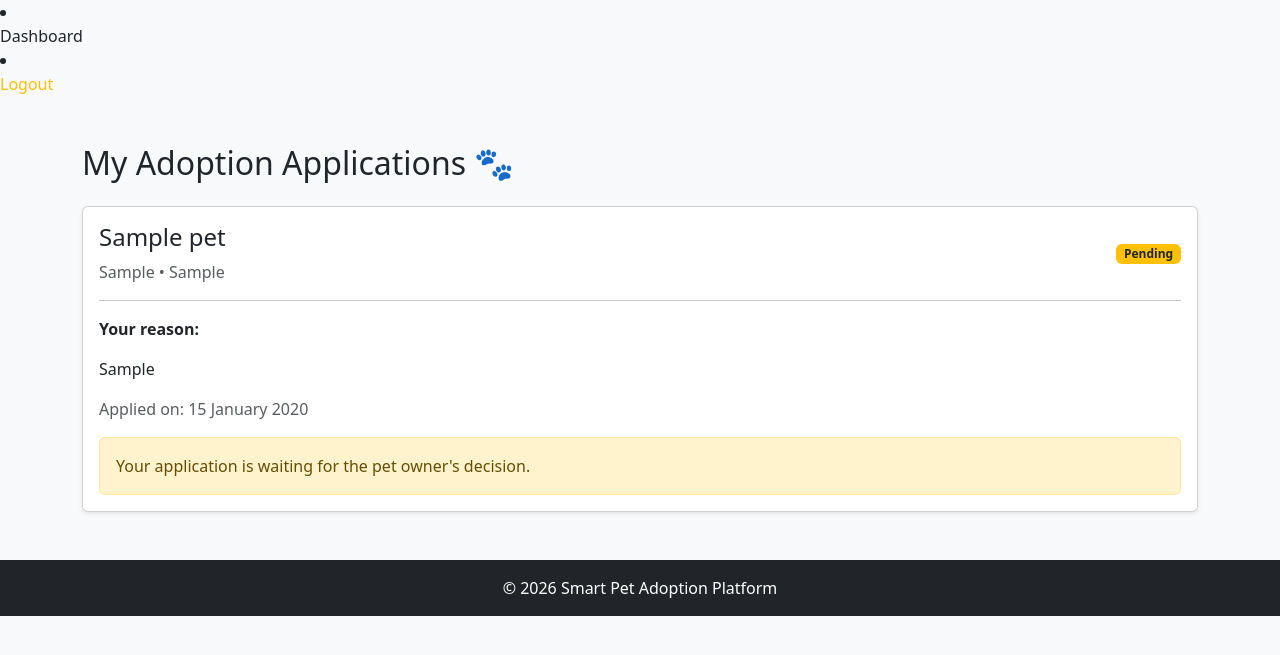
After one commit to jena-pratyush/SmartPetAdoption, a Flask app: page /my-applications in a window 1280 px wide. The commit adds this page. Shown: the top 655 px of the page. Run offline with Flask 3, Linux system fonts and the light colour scheme; the visitor is signed in with stand-in values (Sample User, id 1); tables that the repository leaves empty hold one stand-in row (values such as "Sample post").

Commit message:
Added Approve and Reject button on the owner side and the status of the Applications on the adopter side

```diff
--- a/routes/pet.py
+++ b/routes/pet.py
@@ -108,6 +108,77 @@ def applications():
 
     return render_template(
         "pets/applications.html",
+        requests=requests
+    )
+
+@pets.route("/applications/<int:request_id>/<action>", methods=["POST"])
+def update_application(request_id, action):
+
+    if "user_id" not in session:
+        flash("Please login first.", "warning")
+        return redirect(url_for("auth.login"))
+
+    adoption_request = AdoptionRequest.query.get_or_404(request_id)
+
+    pet = Pet.query.get_or_404(adoption_request.pet_id)
+
+    # Only the pet owner can approve/reject
+    if pet.owner_id != session["user_id"]:
+        flash("You are not allowed to manage this application.", "danger")
+        return redirect(url_for("pets.applications"))
+
+    # Application must still be pending
+    if adoption_request.status != "Pending":
+        flash("This application has already been processed.", "warning")
+        return redirect(url_for("pets.applications"))
+
+    if action == "approve":
+
+        adoption_request.status = "Approved"
+
+        # Pet is no longer available
+        pet.status = "adopted"
+
+        db.session.commit()
+
+        flash(
+            f"Adoption request for {pet.name} approved!",
+            "success"
+        )
+
+    elif action == "reject":
+
+        adoption_request.status = "Rejected"
+
+        db.session.commit()
+
+        flash(
+            "Adoption request rejected.",
+            "info"
+        )
+
+    else:
+
+        flash("Invalid action.", "danger")
+
+    return redirect(url_for("pets.applications"))
+
+@pets.route("/my-applications")
+def my_applications():
+
+    if "user_id" not in session:
+        flash("Please login first.", "warning")
+        return redirect(url_for("auth.login"))
+
+    requests = (
+        AdoptionRequest.query
+        .filter_by(adopter_id=session["user_id"])
+        .order_by(AdoptionRequest.created_at.desc())
+        .all()
+    )
+
+    return render_template(
+        "pets/my_applications.html",
         requests=requests
     )
 
--- a/templates/dashboard.html
+++ b/templates/dashboard.html
@@ -34,6 +34,12 @@
     Adoption Applications
 </a>
 
+<a
+    href="{{ url_for('pets.my_applications') }}"
+    class="btn btn-primary">
+    My Applications
+</a>
+
 <a href="/logout" class="list-group-item text-danger">
 Logout
 </a>
--- /dev/null
+++ b/templates/pets/my_applications.html
@@ -0,0 +1,112 @@
+{% extends "layouts/base.html" %}
+
+{% block title %}My Applications{% endblock %}
+
+{% block content %}
+
+<div class="container mt-5">
+
+    <h2 class="mb-4">My Adoption Applications 🐾</h2>
+
+    {% if requests %}
+
+        {% for request in requests %}
+
+        <div class="card shadow-sm mb-4">
+
+            <div class="card-body">
+
+                <div class="d-flex justify-content-between align-items-center">
+
+                    <div>
+                        <h4>{{ request.pet.name }}</h4>
+
+                        <p class="text-muted mb-0">
+                            {{ request.pet.species }}
+                            {% if request.pet.breed %}
+                                • {{ request.pet.breed }}
+                            {% endif %}
+                        </p>
+                    </div>
+
+                    {% if request.status == "Approved" %}
+
+                        <span class="badge bg-success">
+                            Approved
+                        </span>
+
+                    {% elif request.status == "Rejected" %}
+
+                        <span class="badge bg-danger">
+                            Rejected
+                        </span>
+
+                    {% else %}
+
+                        <span class="badge bg-warning text-dark">
+                            Pending
+                        </span>
+
+                    {% endif %}
+
+                </div>
+
+                <hr>
+
+                <p>
+                    <strong>Your reason:</strong>
+                </p>
+
+                <p>
+                    {{ request.reason }}
+                </p>
+
+                <p class="text-muted">
+                    Applied on:
+                    {{ request.created_at.strftime("%d %B %Y") }}
+                </p>
+
+                {% if request.status == "Approved" %}
+
+                    <div class="alert alert-success mb-0">
+                        🎉 Congratulations! Your adoption request
+                        for <strong>{{ request.pet.name }}</strong>
+                        has been approved.
+                    </div>
+
+                {% elif request.status == "Rejected" %}
+
+                    <div class="alert alert-danger mb-0">
+                        Your adoption request for
+                        <strong>{{ request.pet.name }}</strong>
+                        was not approved.
+                    </div>
+
+                {% else %}
+
+                    <div class="alert alert-warning mb-0">
+                        Your application is waiting for the pet owner's
+                        decision.
+                    </div>
+
+                {% endif %}
+
+            </div>
+
+        </div>
+
+        {% endfor %}
+
+    {% else %}
+
+        <div class="alert alert-info">
+
+            You haven't submitted any adoption applications yet.
+
+        </div>
+
+    {% endif %}
+
+</div>
+
+{% endblock %}
```
Also changed, not shown: templates/pets/applications.html (+53 -1 lines).
